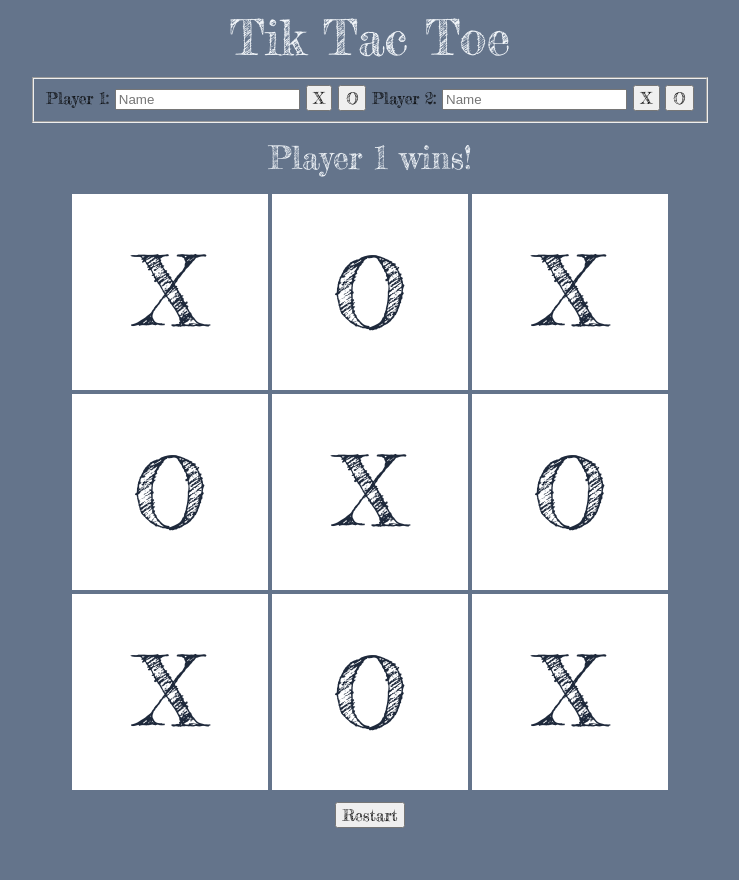
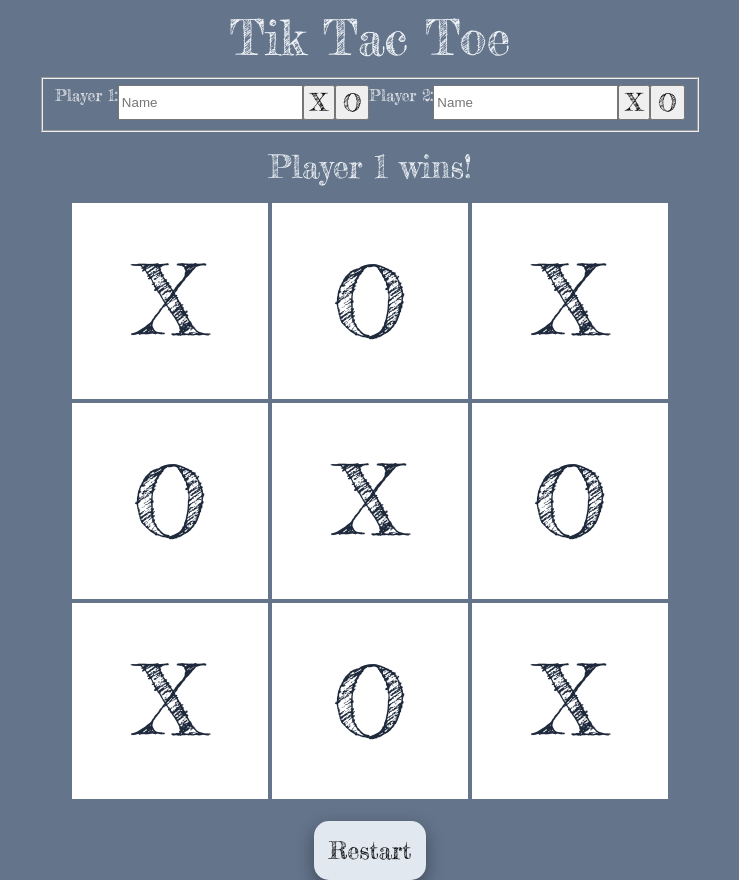
Before and after one commit to Selenityy/Tic-Tac-Toe, a website: page index.html in a window 1280 px wide. Shown: the whole page, without its empty margins (270-1009 px from the left). Before the commit the page ends 828 px from the top, so only its background shows below. Drawn offline with Linux system fonts and the light colour scheme.

Commit message:
trying out form for player selection

```diff
--- a/styles.css
+++ b/styles.css
@@ -16,7 +16,7 @@ html {
 
 button {
   font-family: "FrederickatheGreat-Regular";
-  font-size: 1rem;
+  font-size: 1.5rem;
 }
 
 /* ---------- HEADER ---------- */
@@ -58,11 +58,17 @@ header {
   font-size: 1.5rem;
 }
 
-#player_selection {
+#myForm {
+  color: white;
+  display: flex;
+  flex-wrap: wrap;
+}
+
+input {
   display: flex;
 }
 
-#name_and_side_selection {
+label {
   display: flex;
 }
 
@@ -128,5 +134,29 @@ header {
 #restart {
   display: flex;
   justify-content: center;
-    padding-top: 10px;
+  padding-top: 20px;
+  align-items: center;
 }
+
+#restart_btn {
+  transition-duration: 0.4s;
+  background-color: #e2e8f0;
+  color: black;
+  border-radius: 15px;
+  padding: 15px;
+  border: none;
+  box-shadow: 0 8px 16px rgba(0, 0, 0, 0.2), 0 6px 20px 0 rgba(0, 0, 0, 0.19);
+}
+
+#restart_btn:hover {
+  background-color: #1e293b;
+  color: #e2e8f0;
+}
+
+#restart_btn:active {
+  background-color: #1e293b;
+  color: #e2e8f0;
+  box-shadow: 0 5px #334155;
+  transform: translateY(5px);
+  transition-duration: 0.4s;
+}
```
Lines whose indentation alone changed are shown as unchanged.
